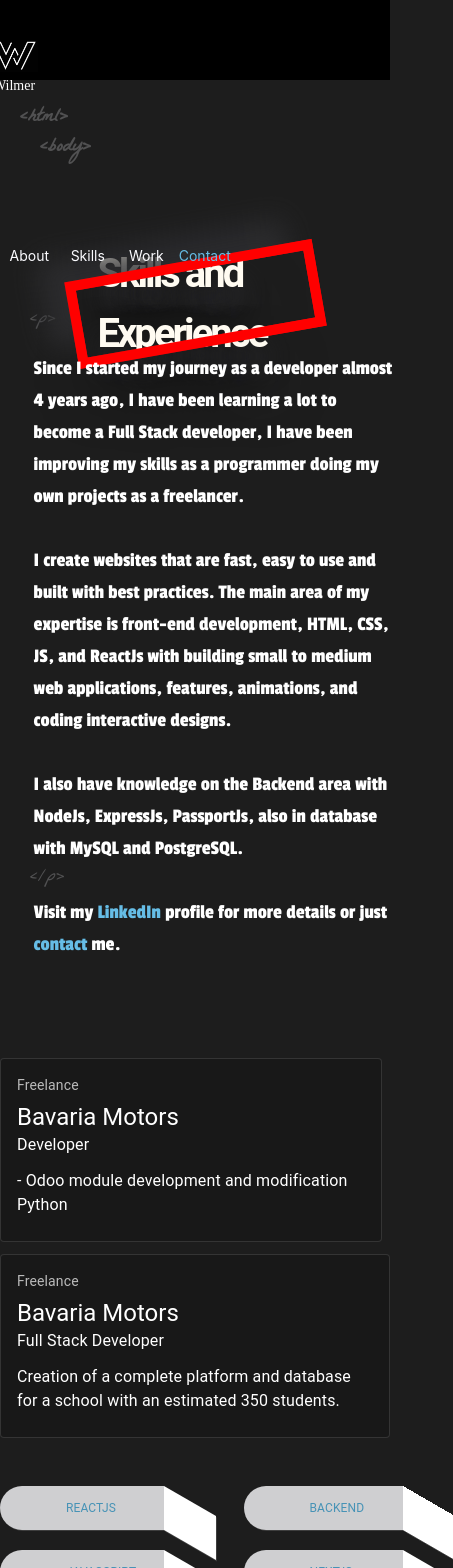
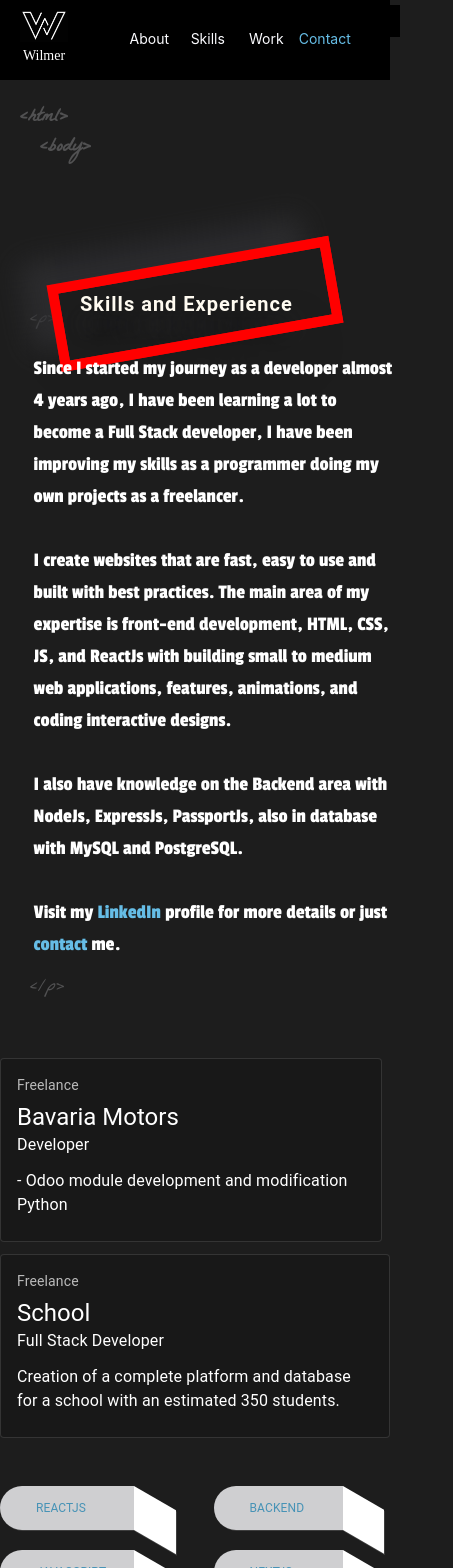
Before and after one commit to Wharem85/portafolio, a Next.js app: page /skills in a window 390 px wide. Shown: the top 1568 px of the page, 453 px wide, since content can reach past the window. Built offline with nearby package versions, Linux system fonts and the light colour scheme.

Commit message:
Fixed en el responsive de la pagina

```diff
--- a/src/assets/styles/List.module.scss
+++ b/src/assets/styles/List.module.scss
@@ -115,6 +115,10 @@
 		margin-bottom: 150px;
 	}
 
+	.span {
+		padding-left: 20px;
+	}
+
 	.content {
 		margin-right: 80px;
 		margin-left: -30px;
@@ -122,16 +126,17 @@
 
 	.item {
 		padding-top: 8px;
-		padding-left: 18px;
+		padding-left: 0;
 		list-style: none;
 		display: block;
 		height: 2.20em;
 		margin-bottom: 1em;
-		line-height: 2.6em;
+		line-height: 2em;
 	}
 
 	.item::before {
 		display: none;
+		width: 0;
 	}
 
 	.item::after {
--- a/src/assets/styles/Present.module.scss
+++ b/src/assets/styles/Present.module.scss
@@ -116,7 +116,7 @@
 		color: $--letter;
 		position: absolute;
 		top: 270px;
-		left: 435px;
+		left: 395px;
 		font-weight: bold;
 		filter: brightness(1.75);
 	}
@@ -140,20 +140,34 @@
 
 	.h1 {
 		width: 300px;
+	}
+
+	.span {
 		font-size: 40px;
+	}
+
+	.span2 {
+		font-size: 40px;
+		position: relative;
+		top: -50px;
 	}
 
 	.letter2 {
 		color: $--letter;
 		position: absolute;
-		top: 317px;
-		left: 44px;
+		top: 322px;
+		left: 154px;
 		font-weight: bold;
 		filter: brightness(1.75);
+		font-size: 40px;
 	}
 
 	.h1::after {
 		margin-top: 1rem;
 		margin-left: 2rem;
 	}
+
+	.h1-grey {
+		margin-top: 30px;
+	}
 }
--- a/src/assets/styles/Sidebar.module.scss
+++ b/src/assets/styles/Sidebar.module.scss
@@ -155,6 +155,10 @@
 	display: none;
 }
 
+.containerNav {
+	width: 100%;
+}
+
 @media (max-width: 920px) {
 	.Menu {
 		width: 100%;
@@ -166,13 +170,13 @@
 	}
 
 	.main-menu_top {
-		margin-top: 50px;
+		margin-top: 20px;
 	}
 
 	.logo {
 		display: flex;
 		position: fixed;
-		left: 0;
+		left: 10px;
 	}
 
 	.logo-letter {
@@ -192,15 +196,16 @@
 		display: none;
 	}
 
+	.containerNav {
+		position:inherit;
+		top: 0;
+		margin-left: 150px;
+	}
+
 	.main-menu_nav {
 		width: 60%;
 		display: flex;
-		position: fixed;
-		top: 0;
-		margin-left: 150px;
 		flex-direction: row;
-		justify-content: center;
-		align-items: center;
 		border-top: 0;
 	}
 
@@ -253,13 +258,14 @@
 	}
 
 	.main-menu_top {
-		margin-top: 35px;
+		margin-top: 5px;
+		margin-left: 10px;
 	}
 
 	.logo {
 		display: flex;
 		position: fixed;
-		left: -10px;
+		left: 20px;
 	}
 
 	.logo-letter {
@@ -279,15 +285,17 @@
 		display: none;
 	}
 
+	.containerNav {
+		position:inherit;
+		top: 0;
+		margin-left: 120px;
+		margin-top: 15px;
+	}
+
 	.main-menu_nav {
 		width: 60%;
 		display: flex;
-		position: fixed;
-		top: 15px;
-		margin-left: 100px;
 		flex-direction: row;
-		justify-content: center;
-		align-items: center;
 		border-top: 0;
 	}
 
--- a/src/assets/styles/Skill.module.scss
+++ b/src/assets/styles/Skill.module.scss
@@ -145,7 +145,7 @@
 	}
 
 	.Skill::after {
-		top: 1530px;
+		top: 1600px;
 		left: 20px;
 	}
 
@@ -155,7 +155,7 @@
 	}
 
 	.skill::after {
-		top: 1490px;
+		top: 1560px;
 		left: 40px;
 	}
 
@@ -172,7 +172,7 @@
 	.content-text::after {
 		font-size: 1.8rem;
 		left: 70px;
-		top: 680px;
+		top: 730px;
 		z-index: 10;
 	}
 
@@ -191,7 +191,7 @@
 
 	.Skill::after {
 		font-size: 1.2rem;
-		top: 1850px;
+		top: 1930px;
 		left: 20px;
 	}
 
@@ -203,7 +203,7 @@
 
 	.skill::after {
 		font-size: 1.2rem;
-		top: 1820px;
+		top: 1900px;
 		left: 40px;
 	}
 
@@ -216,12 +216,19 @@
 		top: 36%;
 		left: 50%;
 		font-size: 20px;
-		letter-spacing: -1px;
+		width: 230px;
 	}
 
 	.title::before,
 	.title::after {
+		padding: 34px 18px;
 		border: 10px solid red;
+	}
+
+	.spanTitle {
+		font-size: 20px;
+		font-weight: bold;
+		letter-spacing: 1px;
 	}
 
 	.content-text::before {
@@ -234,7 +241,7 @@
 	.content-text::after {
 		font-size: 1.2rem;
 		left: 30px;
-		top: 860px;
+		top: 970px;
 		z-index: 3;
 	}
 
--- a/src/components/Sidebar.jsx
+++ b/src/components/Sidebar.jsx
@@ -1,4 +1,4 @@
-import React, {useState} from "react";
+import React from "react";
 import logo from '@icons/logo.png';
 import instagram from '@icons/instagram.png';
 import Image from 'next/image';
@@ -24,6 +24,7 @@ const Sidebar = () => {
 				</Link>
 				<span className={styles.web}>Web Developer</span>
 			</Box>
+			<Box className={styles.containerNav}>
 				<List className={styles['main-menu_nav']}>
 					<ListItem disablePadding>
 						<Link className={styles.pages} rel="about" href="/about">About</Link>
@@ -38,6 +39,7 @@ const Sidebar = () => {
 						<Link className={styles.pages, styles['page-contact']} rel="contact" href="/contact">Contact</Link>
 					</ListItem>
 				</List>
+			</Box>
 			<ul className={styles.social}>
 				<li className={styles.li}>
 					<a href="https://linkedin.com/in/wmonterrozo" target="_blank">
--- a/src/containers/Experience.jsx
+++ b/src/containers/Experience.jsx
@@ -27,7 +27,7 @@ const Experience = () => {
 						Freelance
 					</Typography>
 					<Typography variant="h5" component="div">
-						Bavaria Motors
+						School
 					</Typography>
 					<Typography sx={{mb:1.5}}>
 						Full Stack Developer
--- a/src/containers/Present.jsx
+++ b/src/containers/Present.jsx
@@ -6,10 +6,10 @@ const Present = () => {
 	return (
 		<Box className={styles.Present}>
 			<Typography className={styles.h1} variant="h1" gutterBottom>
-				<span>Hi, </span><br className={styles.space} />
-				<span>I'm</span> <span><a className={styles.letter}>W</a>ilmer</span><br />
+				<span className={styles.span}>Hi, </span><br className={styles.space} />
+				<span className={styles.span}>I'm</span><span className={styles.span}><a className={styles.letter}> W</a>ilmer</span><br />
 				<a className={styles.letter2}>W</a>
-				<span>Web Developer</span>
+				<span className={styles.span2}>Web Developer</span>
 			</Typography>
 			<Typography className={styles['h1-grey']}>
 				<span className={styles.profesion}>Front End Developer / React Developer</span>
```
Lines whose indentation alone changed are shown as unchanged.
